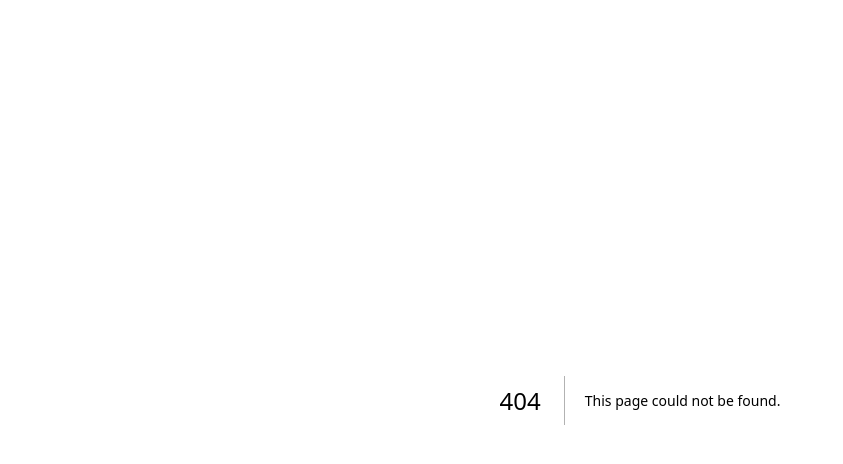
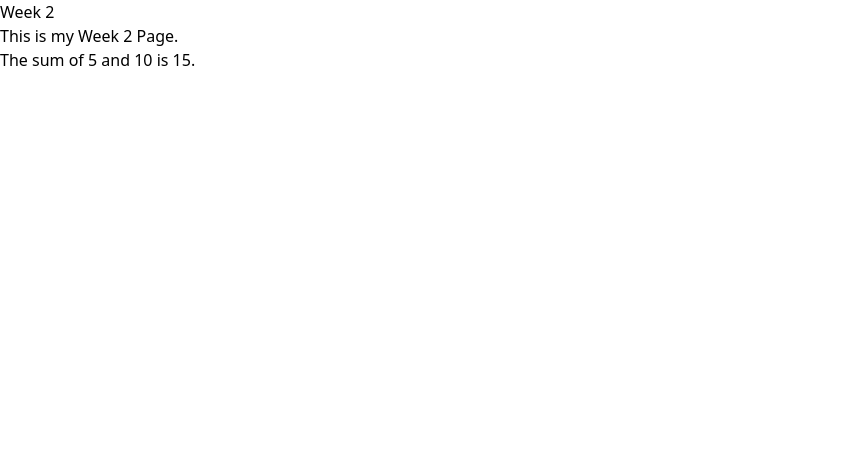
Before and after one commit to K0A1R/cprg306-assignments, a Next.js app: page /week-2 in a window 1280 px wide. Before the commit this address had no page. Shown: the top 464 px of the page, without its empty margins (0-843 px from the left). Built offline with nearby package versions, Linux system fonts and the light colour scheme.

Commit message:
Add title component
Update week-2, add title component

```diff
--- a/app/page.js
+++ b/app/page.js
@@ -1,3 +1,5 @@
+import Link from "next/link";
+
 export default function Page() {
   return (
     <div>
--- /dev/null
+++ b/app/week-2/page.js
@@ -0,0 +1,16 @@
+import Title from "./title.js";
+
+export default function Page() {
+  let a = 5;
+  let b = 10;
+
+  return (
+    <main>
+      <Title />
+      <p>This is my Week 2 Page.</p>
+      <p>
+        The sum of {a} and {b} is {a + b}.
+      </p>
+    </main>
+  );
+}
--- /dev/null
+++ b/app/week-2/title.js
@@ -0,0 +1,7 @@
+export default function Title() {
+  return (
+    <div>
+      <h1>Week 2</h1>
+    </div>
+  );
+}
```
